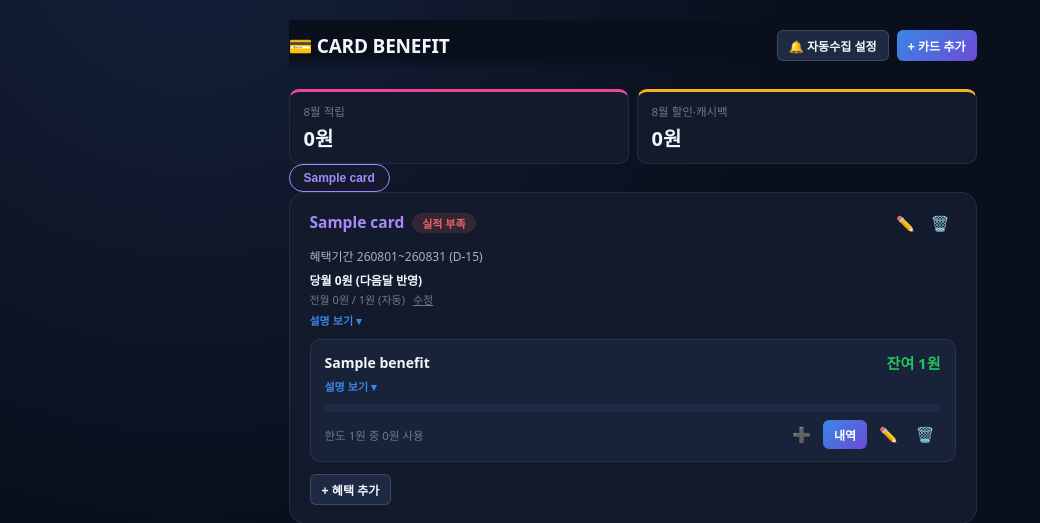
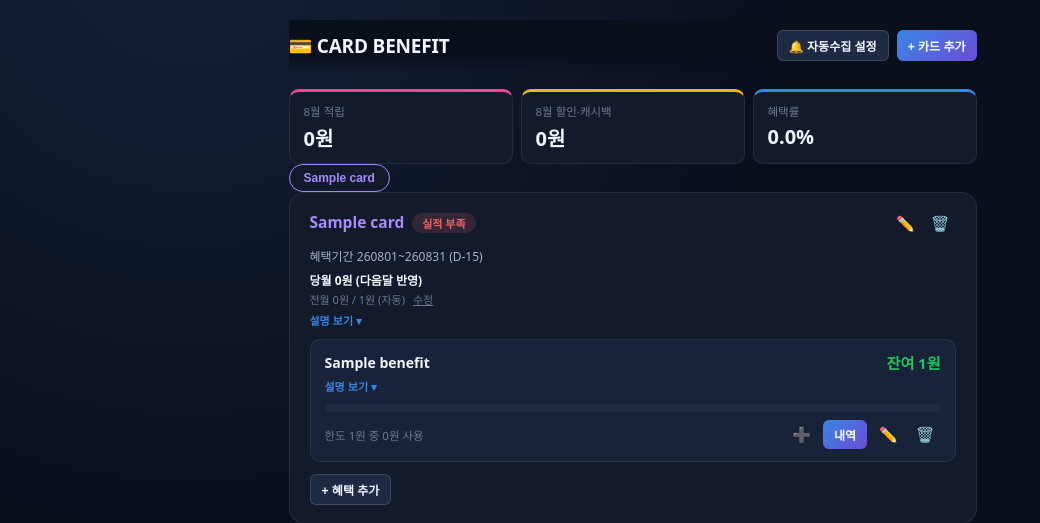
Before and after one commit to S5636/A, a Flask app: page / in a window 1280 px wide. Shown: the top 523 px of the page, without its empty margins (0-1040 px from the left). Run offline with Flask 3, Linux system fonts and the light colour scheme; tables that the repository leaves empty hold one stand-in row (values such as "Sample post"); data that the repository does not hold is empty.

Commit message:
업종 라벨 단축(온라인쇼핑→쇼핑, 온라인서점→서점), 4열 그리드 복귀, 메모 보호 로직을 실제 사용자 수정 여부로 개선, 혜택률 박스 추가
- Daily Plan 라벨에서 "온라인" 단어 제거해 4개씩 한 줄에 들어가도록 함
- memo가 비어있는지가 아니라 memo_edited_by_user 플래그로 판단하도록
  변경 - 예전 preset이 채워놓기만 하고 사용자가 손댄 적 없는 메모는
  최신 안내장 기준으로 계속 갱신되고, 사용자가 직접 고친 것만 보호됨
- 합계 박스에 "혜택률"(사용액 대비 적립+캐시백 비율) 추가

```diff
--- a/card_benefit/app.py
+++ b/card_benefit/app.py
@@ -574,14 +574,19 @@ def update_benefit(benefit_id):
         except ValueError as e:
             return jsonify({"error": str(e)}), 400
         always_doubled = 1 if data.get("always_doubled", b["always_doubled"]) else 0
+        new_memo = (data.get("memo", b["memo"]) or "").strip()
+        # 사용자가 설명(memo)을 실제로 바꾼 경우에만 "직접 수정함" 표시를 남긴다.
+        # 이 표시가 있어야 update.py가 나중에 안내장 기준 설명으로 덮어쓰지 않고
+        # 사용자가 쓴 내용을 지켜준다.
+        memo_edited_by_user = 1 if new_memo != (b["memo"] or "") else b["memo_edited_by_user"]
 
         conn.execute(
             """UPDATE benefits SET name = ?, limit_type = ?, limit_value = ?, memo = ?, merchant_keywords = ?,
                tier_table = ?, calc_mode = ?, discount_percent = ?, per_txn_cap = ?, rate_table = ?,
-               always_doubled = ? WHERE id = ?""",
+               always_doubled = ?, memo_edited_by_user = ? WHERE id = ?""",
             (
                 name, limit_type, limit_value,
-                (data.get("memo", b["memo"]) or "").strip(),
+                new_memo,
                 (data.get("merchant_keywords", b["merchant_keywords"]) or "").strip(),
                 tier_table,
                 calc_mode,
@@ -589,6 +594,7 @@ def update_benefit(benefit_id):
                 per_txn_cap,
                 rate_table,
                 always_doubled,
+                memo_edited_by_user,
                 benefit_id,
             ),
         )
--- a/card_benefit/models.py
+++ b/card_benefit/models.py
@@ -120,6 +120,7 @@ def init_db():
         _ensure_column(conn, "benefits", "rate_table", "rate_table TEXT DEFAULT ''")
         _ensure_column(conn, "usage_logs", "rate_category", "rate_category TEXT DEFAULT ''")
         _ensure_column(conn, "benefits", "always_doubled", "always_doubled INTEGER NOT NULL DEFAULT 0")
+        _ensure_column(conn, "benefits", "memo_edited_by_user", "memo_edited_by_user INTEGER NOT NULL DEFAULT 0")
         _ensure_column(conn, "inbox_items", "approval_no", "approval_no TEXT DEFAULT ''")
         _ensure_column(conn, "inbox_items", "usage_type", "usage_type TEXT DEFAULT ''")
         _ensure_column(conn, "inbox_items", "source", "source TEXT DEFAULT ''")
--- a/card_benefit/static/css/style.css
+++ b/card_benefit/static/css/style.css
@@ -111,6 +111,7 @@ body { padding-bottom: 40px; }
 }
 .summary-earn { --accent: var(--accent-pink); }
 .summary-cashback { --accent: var(--warning); }
+.summary-rate { --accent: var(--series-1); }
 .summary-label { font-size: 11.5px; color: var(--text-muted); margin-bottom: 4px; }
 .summary-value { font-size: 20px; font-weight: 700; color: var(--text-primary); }
 
@@ -198,14 +199,14 @@ body { padding-bottom: 40px; }
 .progress-fill.bad { background: var(--critical); }
 
 .category-usage {
-  display: flex;
-  flex-wrap: wrap;
-  gap: 4px 10px;
+  display: grid;
+  grid-template-columns: repeat(4, 1fr);
+  gap: 4px 6px;
   font-size: 11px;
   color: var(--text-muted);
   margin-top: 6px;
 }
-.category-usage-item { white-space: nowrap; }
+.category-usage-item { white-space: nowrap; overflow: hidden; text-overflow: ellipsis; }
 
 .badge-double {
   display: inline-block;
--- a/card_benefit/static/js/app.js
+++ b/card_benefit/static/js/app.js
@@ -88,23 +88,27 @@
     requestAnimationFrame(() => window.scrollTo(scrollX, scrollY));
   }
 
-  // ---- 최상단 이번 달 적립/캐시백 합계 ----
+  // ---- 최상단 이번 달 적립/캐시백/혜택률 합계 ----
   function renderMonthlySummary() {
     const section = document.getElementById("monthly-summary");
     let earn = 0;
     let cashback = 0;
+    let totalSpend = 0;
     state.cards.forEach((card) => {
+      totalSpend += card.this_month_spend || 0;
       card.benefits.forEach((b) => {
         if (b.calc_mode === "change_under_1000") earn += b.used || 0;
         else if (b.calc_mode === "percent_discount") cashback += b.used || 0;
       });
     });
+    const rate = totalSpend > 0 ? ((earn + cashback) / totalSpend * 100) : 0;
     section.style.display = state.cards.length ? "block" : "none";
     const monthLabel = `${new Date().getMonth() + 1}월`;
     document.getElementById("summary-earn-label").textContent = `${monthLabel} 적립`;
     document.getElementById("summary-cashback-label").textContent = `${monthLabel} 할인·캐시백`;
     document.getElementById("summary-earn-value").textContent = `${fmt(earn)}원`;
     document.getElementById("summary-cashback-value").textContent = `${fmt(cashback)}원`;
+    document.getElementById("summary-rate-value").textContent = `${rate.toFixed(1)}%`;
 
     const jumpRow = document.getElementById("summary-jump-row");
     jumpRow.innerHTML = state.cards.map((card, idx) => `
--- a/card_benefit/templates/index.html
+++ b/card_benefit/templates/index.html
@@ -28,6 +28,10 @@
       <div class="summary-box summary-cashback">
         <div class="summary-label" id="summary-cashback-label">할인·캐시백</div>
         <div class="summary-value" id="summary-cashback-value">0원</div>
+      </div>
+      <div class="summary-box summary-rate">
+        <div class="summary-label">혜택률</div>
+        <div class="summary-value" id="summary-rate-value">0%</div>
       </div>
     </div>
     <div class="summary-jump-row" id="summary-jump-row"></div>
```
